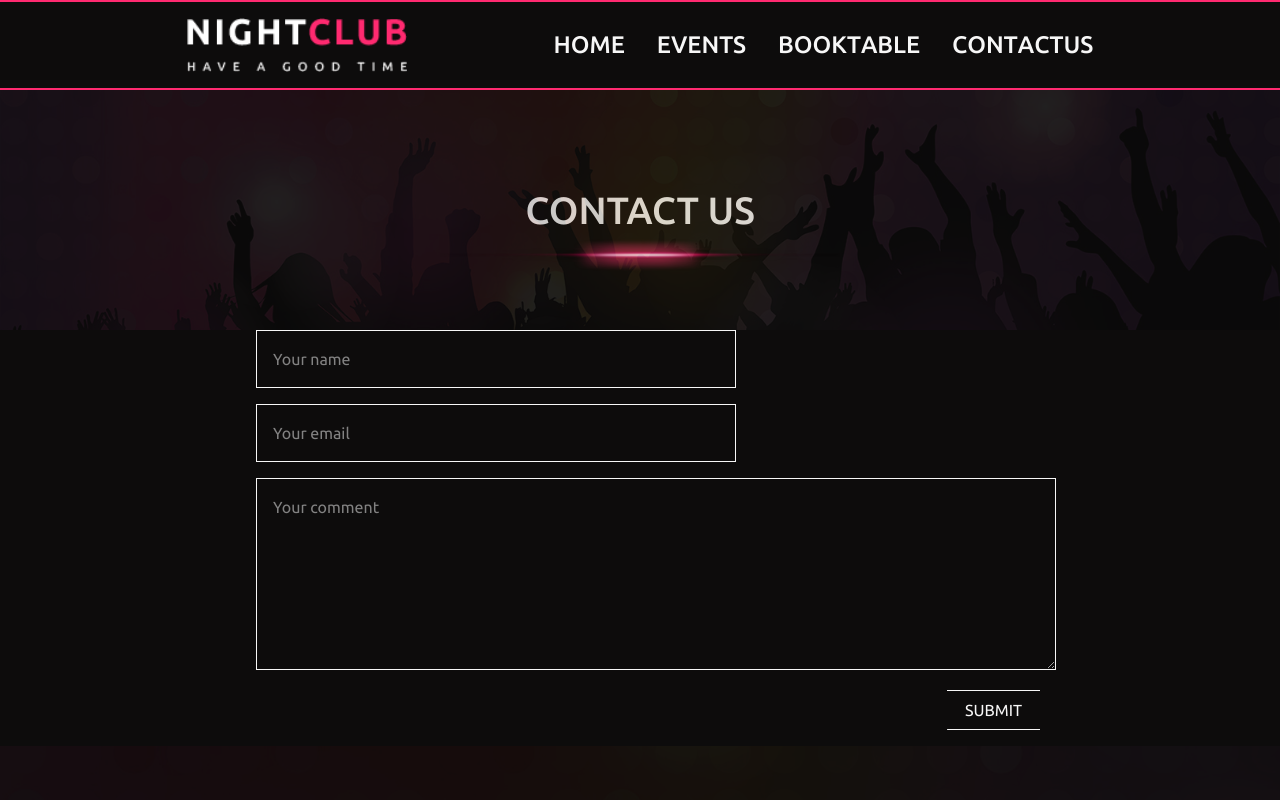
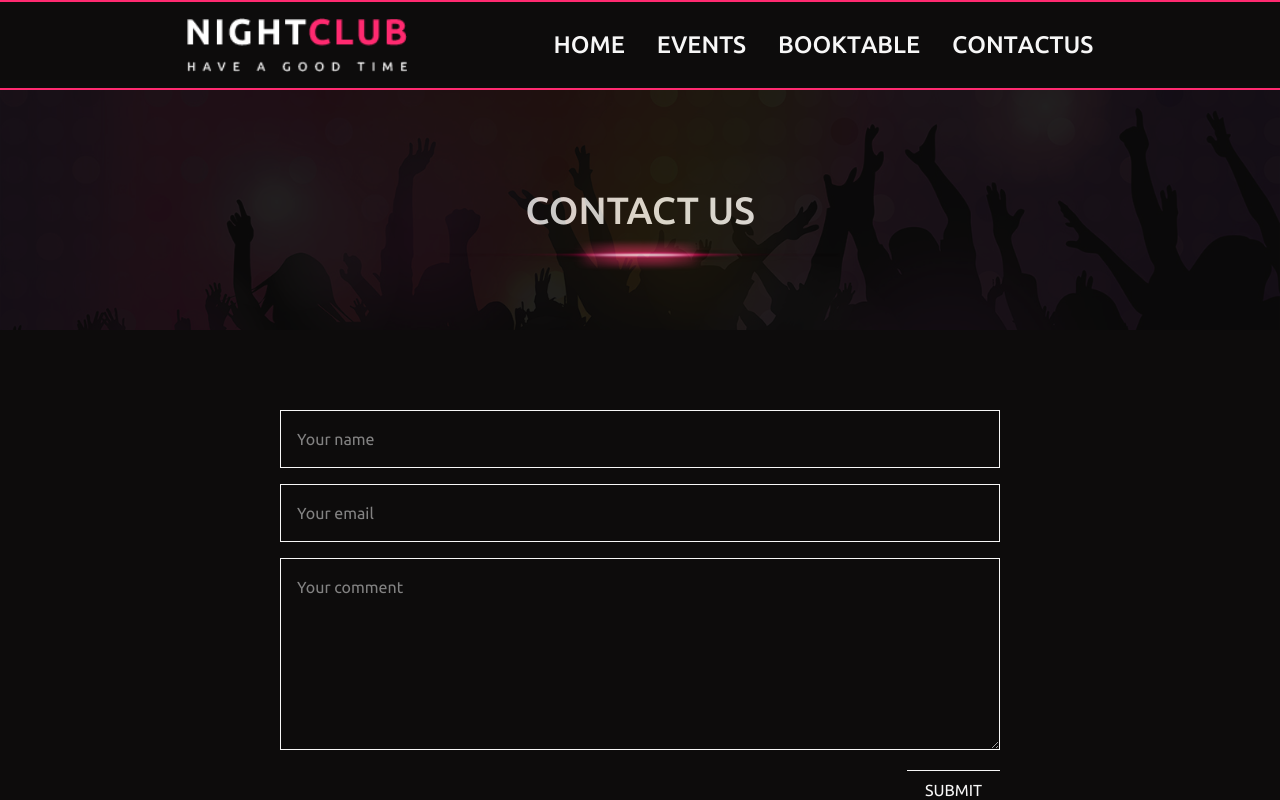
Before and after one commit to kivi0001/FORK-3sem-eksamen, a Next.js app: page /contact in a window 1280 px wide. Shown: the top 800 px of the page. Built offline with nearby package versions, Linux system fonts and the light colour scheme.

Commit message:
- sidste styling på contact page

```diff
--- a/src/app/components/contact/ContactForm.jsx
+++ b/src/app/components/contact/ContactForm.jsx
@@ -70,19 +70,19 @@ const ContactForm = () => {
   };
 
   return (
-    <section>
+    <section className="my-20">
       <form
         onSubmit={handleSubmit(onSubmit)}
-        className="flex flex-col gap-4"
+        className="flex flex-col justify-center items-center gap-4"
       >
-        <div className="flex gap-[1em] flex-wrap mx-4">
+        <div className="flex gap-[1em] w-[90%] flex-wrap">
           <input
             {...register("name")}
             type="text"
             name="name"
             id="name"
             placeholder="Your name"
-            className="border p-4 w-[30em]"
+            className="border p-4 w-full"
           ></input>
           {errors.name && (
             <div>{errors.name.message}</div>
@@ -93,20 +93,20 @@ const ContactForm = () => {
             name="email"
             id="email"
             placeholder="Your email"
-            className="border p-4 w-[30em]"
+            className="border p-4 w-full"
           ></input>
           {errors.email && (
             <div>{errors.email.message}</div>
           )}
         </div>
-        <div className="flex flex-col max-w-[61em]">
+        <div className="flex w-[90%] flex-col">
           <textarea
             {...register("contactMessage")}
             type="text"
             name="contactMessage"
             id="contactMessage"
             placeholder="Your comment"
-            className="border p-4 w-full h-[12em] mx-4"
+            className="border p-4 w-full h-[12em]"
           ></textarea>
           {errors.contactMessage && (
             <div className="my-4 mx-4">
```
